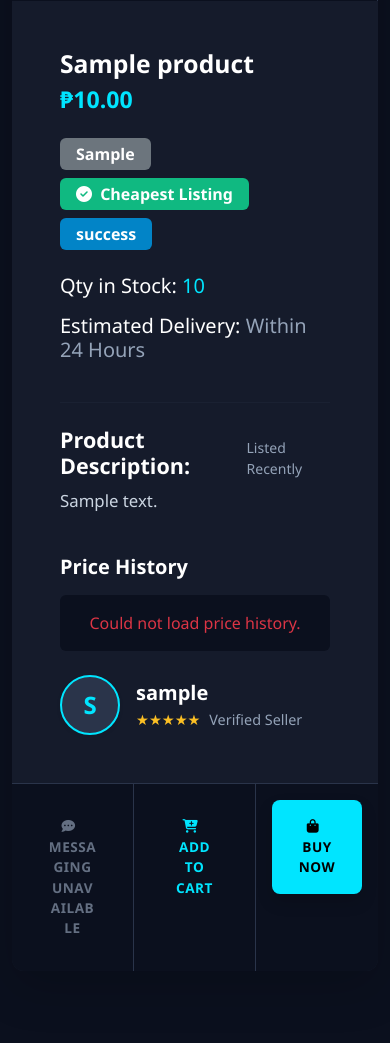
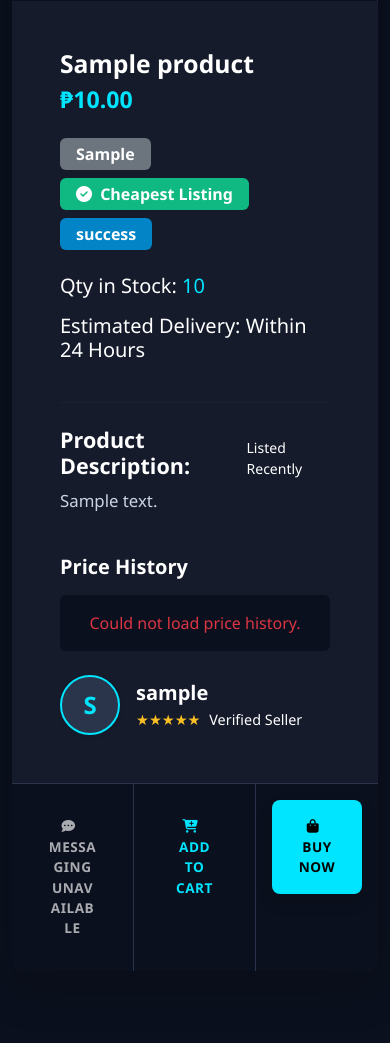
Before and after one commit to adsongalia/buyback-marketplace, a Flask app: page /product/1 in a window 390 px wide. Shown: the part 629-1672 px from the top of the page. Run offline with Flask 3, Linux system fonts and the light colour scheme; tables that the repository leaves empty hold one stand-in row (values such as "Sample post"); data that the repository does not hold is empty; parts of the project's set-up code (start-up, migrations or seed data) failed here and were passed over; some libraries are stand-ins or nearby versions.

Commit message:
white texTS

```diff
--- a/app/templates/base.html
+++ b/app/templates/base.html
@@ -17,7 +17,7 @@
             --bg-card: #151b2b;
             --border-color: #2a344a;
             --text-main: #f8fafc;
-            --text-muted: #94a3b8;
+            --text-muted: #ffffff;
             --accent-cyan: #00e5ff;
             --accent-gold: #fbbf24;
             --btn-hover: #00b3cc;
@@ -49,6 +49,8 @@
         }
         .form-control::placeholder { color: #64748b !important; opacity: 1; }
         .form-label { color: var(--text-muted); font-weight: 600; font-size: 0.9rem; text-transform: uppercase; letter-spacing: 0.5px; }
+
+        .text-muted, .text-secondary { color: #ffffff !important; }
 
         /* Buttons */
         .btn { border-radius: 8px; font-weight: 700; letter-spacing: 0.5px; transition: all 0.2s; padding: 10px 20px; text-transform: uppercase; font-size: 0.85rem;}
@@ -98,7 +100,7 @@
 
             <div class="d-flex align-items-center gap-3">
                 {% if current_user.is_authenticated %}
-                    <span class="text-secondary d-none d-md-block">Welcome, <strong class="text-gold">{{ current_user.dota2_username }}</strong></span>
+                    <span class="text-white d-none d-md-block">Welcome, <strong class="text-gold">{{ current_user.dota2_username }}</strong></span>
                     <a href="{{ url_for('main.messages') }}" class="btn btn-info btn-sm px-3 shadow-sm text-dark fw-bold position-relative" style="background-color: var(--accent-cyan); border: none;">
                         <i class="fas fa-comment-dots"></i> Inbox
                         {% set unread_count = current_user.unread_message_count() %}
--- a/app/templates/cart.html
+++ b/app/templates/cart.html
@@ -18,7 +18,7 @@
 
         <div v-if="loading" class="text-center p-5 card" style="background-color: var(--bg-card);">
             <div class="loader mx-auto"></div>
-            <h5 class="text-muted mt-4">Loading Your Cart...</h5>
+            <h5 class="text-white mt-4">Loading Your Cart...</h5>
         </div>
 
         <div v-else-if="cartItems.length > 0" class="card p-0 shadow-lg border-0 overflow-hidden" style="background-color: var(--bg-card);">
@@ -67,7 +67,7 @@
             <div class="mb-4" style="font-size: 5rem; color: #3b4b6b;">🛒</div>
             <h3 class="text-white fw-bold mb-3">Your shopping cart is empty.</h3>
 
-            <p class="mb-4 fs-5" style="color: #94a3b8;">Browse our marketplace to find your next treasure.</p>
+            <p class="mb-4 fs-5 text-white">Browse our marketplace to find your next treasure.</p>
 
             <a href="{{ url_for('main.index') }}" class="btn btn-primary btn-lg px-5 fw-bold mx-auto shadow-sm">Browse Marketplace</a>
         </div>
--- a/app/templates/change_password.html
+++ b/app/templates/change_password.html
@@ -5,7 +5,7 @@
         <div class="position-relative text-center mb-4">
             <div>
                 <h3 class="text-cyan fw-bold text-uppercase m-0" style="letter-spacing: 2px;"><i class="fas fa-key me-2"></i> Change Password</h3>
-                <p class="text-muted mb-0">Update your account password.</p>
+                <p class="text-white mb-0">Update your account password.</p>
             </div>
         </div>
 
--- a/app/templates/chat.html
+++ b/app/templates/chat.html
@@ -5,7 +5,7 @@
 
         <div class="d-flex justify-content-between align-items-center mb-3 p-3 rounded shadow-sm" style="background-color: var(--bg-card); border: 1px solid var(--border-color);">
             <div class="d-flex align-items-center">
-                <a href="{{ url_for('main.messages') }}" class="btn btn-outline-secondary border-0 me-3" style="color: #94a3b8;"><i class="fas fa-arrow-left"></i></a>
+                <a href="{{ url_for('main.messages') }}" class="btn btn-outline-secondary border-0 me-3 text-white"><i class="fas fa-arrow-left"></i></a>
                 <div class="rounded-circle d-flex justify-content-center align-items-center me-3" style="width: 45px; height: 45px; background-color: var(--border-color); color: #00e5ff; font-weight: bold; font-size: 1.2rem;">
                     {{ chat_partner.dota2_username[0]|upper if chat_partner.dota2_username else "U" }}
                 </div>
@@ -45,7 +45,7 @@
                     </div>
                 </div>
 
-                <div v-if="messages.length === 0" class="text-center text-muted my-auto py-5">
+                <div v-if="messages.length === 0" class="text-center text-white my-auto py-5">
                     <i class="fas fa-comments fs-1 mb-3" style="color: #3b4b6b;"></i>
                     <h5>Start a conversation with {{ chat_partner.dota2_username }}.</h5>
                 </div>
--- a/app/templates/checkout.html
+++ b/app/templates/checkout.html
@@ -19,7 +19,7 @@
                     <label class="form-check-label w-100 mb-3 cursor-pointer">
                         <div class="d-flex align-items-center p-3 rounded" style="background-color: var(--bg-main); border: 1px solid var(--border-color);">
                             <input class="form-check-input ms-2 me-4 mt-0" type="radio" name="payment_method" value="card_default" style="transform: scale(1.2);">
-                            <span class="text-white fw-bold fs-5">Credit / Debit Card <span class="text-muted fs-6 ms-2">****4484</span></span>
+                            <span class="text-white fw-bold fs-5">Credit / Debit Card <span class="text-white fs-6 ms-2">****4484</span></span>
                         </div>
                     </label>
                 </div>
@@ -56,7 +56,7 @@
                 <hr class="my-4" style="border-color: #3b4b6b;">
 
                 <div class="d-flex justify-content-between align-items-center mb-4 p-3 rounded" style="background-color: var(--bg-main);">
-                    <h5 class="mb-0 fw-bold text-uppercase" style="color: #94a3b8;">Order Total</h5>
+                    <h5 class="mb-0 fw-bold text-uppercase text-white">Order Total</h5>
                     <h3 class="text-success fw-bolder mb-0">₱{{ "{:,.2f}".format(total_price) }}</h3>
                 </div>
 
@@ -75,7 +75,7 @@
             <label class="form-check-label w-100 mb-3 cursor-pointer">
                 <div class="d-flex align-items-center p-3 rounded" style="background-color: var(--bg-main); border: 1px solid var(--accent-cyan);">
                     <input class="form-check-input ms-2 me-4 mt-0" type="radio" name="payment_method" value="new_card_${lastFour}" checked style="transform: scale(1.2);">
-                    <span class="text-white fw-bold fs-5">New Card <span class="text-muted fs-6 ms-2">****${lastFour}</span></span>
+                    <span class="text-white fw-bold fs-5">New Card <span class="text-white fs-6 ms-2">****${lastFour}</span></span>
                     <span class="badge bg-success ms-auto">Recently Added</span>
                 </div>
             </label>
--- a/app/templates/edit_product.html
+++ b/app/templates/edit_product.html
@@ -3,10 +3,10 @@
 <div class="row justify-content-center mt-4 mb-5">
     <div class="col-md-8 col-lg-6">
         <div class="position-relative text-center mb-4">
-            <a href="{{ url_for('main.my_listings') }}" class="btn btn-outline-secondary border-0 position-absolute top-50 start-0 translate-middle-y" style="color: #94a3b8; z-index: 2;"><i class="fas fa-arrow-left"></i></a>
+            <a href="{{ url_for('main.my_listings') }}" class="btn btn-outline-secondary border-0 position-absolute top-50 start-0 translate-middle-y" style="color: white; z-index: 2;"><i class="fas fa-arrow-left"></i></a>
             <div>
                 <h3 class="text-cyan fw-bold text-uppercase m-0" style="letter-spacing: 2px;"><i class="fas fa-pen-nib me-2"></i> Edit Listing</h3>
-                <p class="mb-0" style="color: #94a3b8;">Updating: <strong class="text-white">{{ product.name }}</strong></p>
+                <p class="mb-0 text-white">Updating: <strong class="text-white">{{ product.name }}</strong></p>
             </div>
         </div>
 
@@ -59,7 +59,7 @@
                                 </button>
                             </div>
                         </div>
-                        <p v-else class="text-muted m-2 mb-0">No images uploaded.</p>
+                        <p v-else class="text-white m-2 mb-0">No images uploaded.</p>
                         {% endraw %}
                     </div>
                 </div>
--- a/app/templates/index.html
+++ b/app/templates/index.html
@@ -2,7 +2,7 @@
 {% block content %}
 <div class="p-5 mb-5 rounded-4 text-center shadow" style="background: radial-gradient(circle at center, #1e293b 0%, #0f172a 100%); border: 1px solid #334155;">
     <h1 class="display-4 fw-bolder text-white mb-3">The Premier Dota 2 Marketplace</h1>
-    <p class="fs-5 text-secondary">Buy and sell rare virtual items from the world of Dota 2.</p>
+    <p class="fs-5 text-white">Buy and sell rare virtual items from the world of Dota 2.</p>
 </div>
 
 <div id="vue-marketplace">
@@ -16,7 +16,7 @@
 
     <div class="d-flex justify-content-between align-items-end mb-4 border-bottom border-secondary pb-2 pt-4">
         <h3 class="fw-bold text-white m-0">Featured Listings</h3>
-        <span class="text-secondary fw-semibold">{% raw %}{{ products.length }}{% endraw %} Listings Available</span>
+        <span class="text-white fw-semibold">{% raw %}{{ products.length }}{% endraw %} Listings Available</span>
     </div>
 
     <div class="row g-4">
@@ -49,7 +49,7 @@
                         <span class="badge" style="background-color: #0284c7; color: white;">{% raw %}{{ product.status }}{% endraw %}</span>
                     </div>
 
-                    <p class="small mt-auto mb-4" style="color: #94a3b8;">Stock: <strong class="text-white">{% raw %}{{ product.quantity }}{% endraw %}</strong></p>
+                    <p class="small mt-auto mb-4 text-white">Stock: <strong class="text-white">{% raw %}{{ product.quantity }}{% endraw %}</strong></p>
 
                     <button @click="addToCart(product.id)" class="btn btn-outline-primary w-100 mt-auto"><i class="fas fa-cart-plus me-2"></i> Add to Cart</button>
                 </div>
--- a/app/templates/login.html
+++ b/app/templates/login.html
@@ -4,7 +4,7 @@
     <div class="col-md-7 col-lg-5">
         <div class="text-center mb-4">
             <h2 class="fw-bolder text-white text-uppercase" style="letter-spacing: 2px;">Welcome Back to BUYBACK</h2>
-            <p style="color: #94a3b8;">Sign in to access your account and manage your listings.</p>
+            <p class="text-white">Sign in to access your account and manage your listings.</p>
         </div>
 
         <div class="card p-4 p-md-5 shadow-lg border-0" style="background-color: var(--bg-card);">
@@ -34,12 +34,12 @@
 
             <div class="d-flex align-items-center my-4">
                 <hr class="flex-grow-1" style="border-color: var(--border-color);">
-                <span class="mx-3 text-muted">OR</span>
+                <span class="mx-3 text-white">OR</span>
                 <hr class="flex-grow-1" style="border-color: var(--border-color);">
             </div>
             <a href="{{ url_for('main.google_login') }}" class="btn btn-light w-100 py-2 fw-bold shadow-sm d-flex justify-content-center align-items-center" style="color: #000;"><img src="https://www.google.com/favicon.ico" style="width: 18px; height: 18px;" class="me-2"> Sign In with Google</a>
 
-            <p class="mt-4 mb-0 text-center" style="color: #94a3b8;">New to BUYBACK? <a href="{{ url_for('main.register') }}" class="text-cyan text-decoration-none fw-bold">Create an Account</a></p>
+            <p class="mt-4 mb-0 text-center text-white">New to BUYBACK? <a href="{{ url_for('main.register') }}" class="text-cyan text-decoration-none fw-bold">Create an Account</a></p>
         </div>
     </div>
 </div>
--- a/app/templates/messages.html
+++ b/app/templates/messages.html
@@ -18,7 +18,7 @@
                                 <span class="badge bg-danger rounded-pill px-3 py-2 fw-bold">{{ conversation.unread_count }} New</span>
                             {% endif %}
                         </div>
-                        <p class="m-0" style="color: #94a3b8;">
+                        <p class="m-0 text-white">
                             {% if conversation.latest_message %}{{ conversation.latest_message.body[:50] }}{% if conversation.latest_message.body|length > 50 %}...{% endif %}{% else %}Start a conversation...{% endif %}
                         </p>
                     </div>
@@ -30,7 +30,7 @@
                 <div class="p-5 text-center">
                     <i class="fas fa-envelope-open-text mb-4" style="font-size: 5rem; color: #3b4b6b;"></i>
                     <h3 class="text-white fw-bold mb-3">No active conversations.</h3>
-                    <p class="mb-4 fs-5" style="color: #94a3b8;">Visit the marketplace and message a seller to start chatting!</p>
+                    <p class="mb-4 fs-5 text-white">Visit the marketplace and message a seller to start chatting!</p>
                     <a href="{{ url_for('main.index') }}" class="btn btn-primary btn-lg px-5 fw-bold shadow-sm">Browse Market</a>
                 </div>
             {% endif %}
--- a/app/templates/my_listings.html
+++ b/app/templates/my_listings.html
@@ -21,7 +21,7 @@
                         </div>
                         <div>
                             <h5 class="text-white mb-0 fw-bold"><a href="{{ url_for('main.product_detail', product_id=item.id) }}" class="text-decoration-none text-white">{{ item.name }}</a></h5>
-                            <span class="text-cyan fw-bold">₱{{ "{:,.2f}".format(item.price) }}</span> <small class="text-muted ms-2">Stock: {{ item.quantity }}</small>
+                            <span class="text-cyan fw-bold">₱{{ "{:,.2f}".format(item.price) }}</span> <small class="text-white ms-2">Stock: {{ item.quantity }}</small>
                         </div>
                     </div>
                    <div class="d-flex gap-2">
@@ -35,7 +35,7 @@
             {% endfor %}
         {% else %}
             <div class="card p-4 text-center border-0" style="background-color: var(--bg-card);">
-                <p class="m-0" style="color: #94a3b8;">You currently have no active listings.</p>
+                <p class="m-0 text-white">You currently have no active listings.</p>
             </div>
         {% endif %}
     </div>
--- a/app/templates/product_detail.html
+++ b/app/templates/product_detail.html
@@ -10,7 +10,7 @@
     </div>
 
     <div class="col-lg-10">
-        <a href="{{ url_for('main.index') }}" class="btn btn-outline-secondary mb-4 border-0" style="color: #94a3b8;"><i class="fas fa-arrow-left me-2"></i> Back to Marketplace</a>
+        <a href="{{ url_for('main.index') }}" class="btn btn-outline-secondary mb-4 border-0 text-white"><i class="fas fa-arrow-left me-2"></i> Back to Marketplace</a>
 
         <div class="card p-0 overflow-hidden shadow-lg border-0" style="background-color: var(--bg-card);">
             <div class="row g-0">
@@ -37,7 +37,7 @@
                     {% else %}
                         <div class="text-center w-100 h-100 d-flex align-items-center justify-content-center flex-column" style="background-color: var(--bg-main);">
                             <div style="font-size: 5rem; color: #3b4b6b;">📦</div>
-                            <div class="fw-bold mt-2" style="color: #94a3b8;">NO IMAGE</div>
+                            <div class="fw-bold mt-2 text-white">NO IMAGE</div>
                         </div>
                     {% endif %}
                 </div>
@@ -63,12 +63,12 @@
                     </div>
 
                     <h5 class="text-white mb-3">Qty in Stock: <span style="color: var(--accent-cyan);">{{ product.quantity }}</span></h5>
-                    <h5 class="text-white mb-4">Estimated Delivery: <span style="color: #94a3b8; font-weight: 400;">Within 24 Hours</span></h5>
+                    <h5 class="text-white mb-4">Estimated Delivery: <span class="text-white" style="font-weight: 400;">Within 24 Hours</span></h5>
                     <hr style="border-color: var(--border-color);">
 
                     <div class="d-flex justify-content-between align-items-end mb-2 mt-2">
                         <h4 class="text-white fw-bold m-0">Product Description:</h4>
-                        <small style="color: #94a3b8;">Listed Recently</small>
+                        <small class="text-white">Listed Recently</small>
                     </div>
                     <p style="color: #cbd5e1; line-height: 1.7; font-size: 1.05rem;">{{ product.description or "No description provided for this item." }}</p>
 
@@ -78,8 +78,8 @@
                         <h5 class="text-white fw-bold mb-3">Other Sellers for this Item</h5>
                         <ul class="list-group list-group-flush">
                             {% for listing in other_listings %}
-                            <a href="{{ url_for('main.product_detail', product_id=listing.id) }}" class="list-group-item list-group-item-action d-flex justify-content-between align-items-center" style="background: none; border-color: var(--border-color) !important; color: var(--text-main);">
-                                <span><i class="fas fa-user-circle me-2 text-muted"></i> {{ listing.seller.dota2_username if listing.seller else "N/A" }}</span>
+                            <a href="{{ url_for('main.product_detail', product_id=listing.id) }}" class="list-group-item list-group-item-action d-flex justify-content-between align-items-center" style="background: none; border-color: var(--border-color) !important; color: #ffffff;">
+                                <span><i class="fas fa-user-circle me-2 text-white"></i> {{ listing.seller.dota2_username if listing.seller else "N/A" }}</span>
                                 <span class="fw-bold text-cyan">₱{{ "{:,.2f}".format(listing.price) }}</span>
                             </a>
                             {% endfor %}
@@ -101,7 +101,7 @@
                         </div>
                         <div>
                             <h5 class="text-white mb-1 fw-bold">{{ product.seller.dota2_username if product.seller else "BUYBACK Official" }}</h5>
-                            <div class="text-gold" style="font-size: 0.9rem; color: var(--accent-gold);">★★★★★ <span style="color: #94a3b8; margin-left: 5px;">Verified Seller</span></div>
+                            <div class="text-gold" style="font-size: 0.9rem; color: var(--accent-gold);">★★★★★ <span class="text-white" style="margin-left: 5px;">Verified Seller</span></div>
                         </div>
                     </div>
                 </div>
@@ -112,7 +112,7 @@
                     {% if current_user.is_authenticated and product.user_id and product.user_id != current_user.id %}
                         <a href="{{ url_for('main.chat', user_id=product.user_id) }}" class="btn btn-outline-secondary w-100 py-3 fw-bold border-0" style="color: #cbd5e1;"><i class="fas fa-comment-dots me-2"></i> Message Seller</a>
                     {% else %}
-                        <button class="btn btn-outline-secondary w-100 py-3 fw-bold border-0 disabled" style="color: #94a3b8;"><i class="fas fa-comment-dots me-2"></i> Messaging Unavailable</button>
+                        <button class="btn btn-outline-secondary w-100 py-3 fw-bold border-0 disabled text-white"><i class="fas fa-comment-dots me-2"></i> Messaging Unavailable</button>
                     {% endif %}
                 </div>
                 <div class="col-4 p-3 border-end" style="border-color: var(--border-color) !important;">
@@ -143,7 +143,7 @@
                     const historyData = await response.json();
 
                     if (historyData.length <= 1) {
-                        document.getElementById('priceHistoryChart').parentElement.innerHTML = '<p class="text-muted text-center m-0">Not enough data to display a price trend.</p>';
+                        document.getElementById('priceHistoryChart').parentElement.innerHTML = '<p class="text-white text-center m-0">Not enough data to display a price trend.</p>';
                         return;
                     }
 
@@ -167,8 +167,8 @@
                         options: {
                             responsive: true,
                             scales: {
-                                y: { beginAtZero: false, ticks: { color: 'var(--text-muted)' }, grid: { color: 'rgba(255,255,255,0.1)' } },
-                                x: { ticks: { color: 'var(--text-muted)' }, grid: { color: 'rgba(255,255,255,0.1)' } }
+                                y: { beginAtZero: false, ticks: { color: '#ffffff' }, grid: { color: 'rgba(255,255,255,0.1)' } },
+                                x: { ticks: { color: '#ffffff' }, grid: { color: 'rgba(255,255,255,0.1)' } }
                             },
                             plugins: { legend: { labels: { color: 'var(--text-main)' } } }
                         }
--- a/app/templates/profile.html
+++ b/app/templates/profile.html
@@ -6,15 +6,15 @@
             <h3 class="mb-5 fw-bolder text-center" style="color: #00e5ff; letter-spacing: 1px;">Your Profile</h3>
             {% if user %}
             <div class="d-flex justify-content-between align-items-center mb-4">
-                <span style="color: #94a3b8; font-weight: 600; text-transform: uppercase;">Dota 2 Username</span>
+                <span class="text-white" style="font-weight: 600; text-transform: uppercase;">Dota 2 Username</span>
                 <span class="fw-bold text-white fs-5">{{ user.dota2_username }}</span>
             </div>
             <div class="d-flex justify-content-between align-items-center mb-4">
-                <span style="color: #94a3b8; font-weight: 600; text-transform: uppercase;">Steam ID</span>
+                <span class="text-white" style="font-weight: 600; text-transform: uppercase;">Steam ID</span>
                 <span class="text-white fs-5">{{ user.steam_id or 'Not Set' }}</span>
             </div>
             <div class="d-flex justify-content-between align-items-center mb-5">
-                <span style="color: #94a3b8; font-weight: 600; text-transform: uppercase;">Email Address</span>
+                <span class="text-white" style="font-weight: 600; text-transform: uppercase;">Email Address</span>
                 <span class="text-white fs-5">{{ user.email }}</span>
             </div>
             <div class="text-center mt-4">
--- a/app/templates/register.html
+++ b/app/templates/register.html
@@ -4,7 +4,7 @@
     <div class="col-md-7 col-lg-5">
         <div class="text-center mb-4">
             <h2 class="fw-bolder text-white text-uppercase" style="letter-spacing: 2px;">Create Your BUY<span class="text-cyan">BACK</span> Account</h2>
-            <p style="color: #94a3b8;">Register to start trading Dota 2 treasures.</p>
+            <p class="text-white">Register to start trading Dota 2 treasures.</p>
         </div>
 
         <div class="card p-4 p-md-5 shadow-lg border-0" style="background-color: var(--bg-card);">
@@ -61,12 +61,12 @@
 
             <div class="d-flex align-items-center my-4">
                 <hr class="flex-grow-1" style="border-color: var(--border-color);">
-                <span class="mx-3 text-muted">OR</span>
+                <span class="mx-3 text-white">OR</span>
                 <hr class="flex-grow-1" style="border-color: var(--border-color);">
             </div>
             <a href="{{ url_for('main.google_login') }}" class="btn btn-light w-100 py-2 fw-bold shadow-sm d-flex justify-content-center align-items-center" style="color: #000;"><img src="https://www.google.com/favicon.ico" style="width: 18px; height: 18px;" class="me-2"> Sign Up with Google</a>
 
-            <p class="mt-4 mb-0 text-center" style="color: #94a3b8;">Already have an account? <a href="{{ url_for('main.login') }}" class="text-cyan text-decoration-none fw-bold">Sign In</a></p>
+            <p class="mt-4 mb-0 text-center text-white">Already have an account? <a href="{{ url_for('main.login') }}" class="text-cyan text-decoration-none fw-bold">Sign In</a></p>
         </div>
     </div>
 </div>
```
